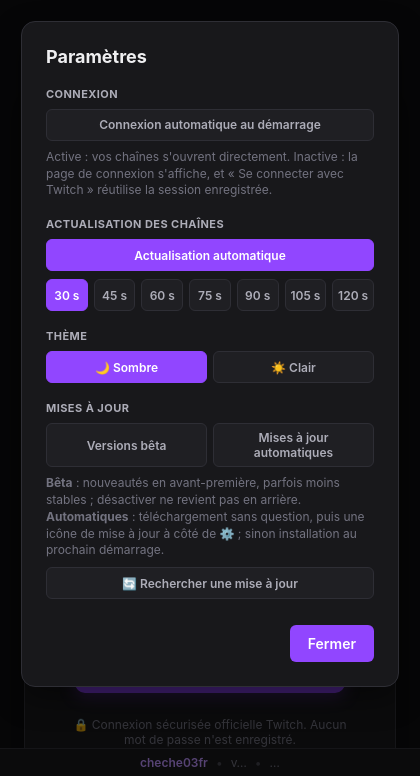
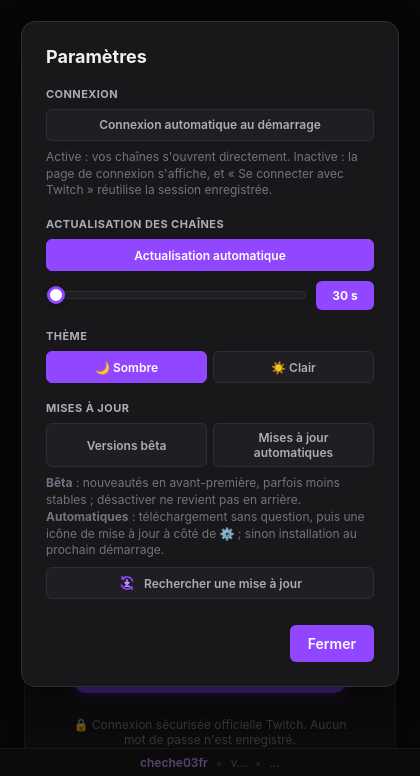
Before and after one commit to cheche03fr/twitch-mod-manager, an Electron app: page src/renderer/index.html in a window 420 px wide. Both pictures are taken after a click on the button "Paramètres". Shown: the part 68-844 px from the top of the page. Drawn offline with Linux system fonts and the light colour scheme; no server answers.

Commit message:
feat: écran de mise à jour avec le logo, curseur d'intervalle, logo sur la recherche
- Le logo de mise à jour tourne dans le sens inverse des aiguilles d'une montre
- Clic sur l'icône : même écran « Mise à jour en cours » qu'au démarrage
- Écran de mise à jour avec le logo qui tourne
- Curseur violet pour l'intervalle d'actualisation, valeur dans une pastille
- Logo sur « Rechercher une mise à jour » (tourne pendant la recherche)
- README à jour

```diff
--- a/src/renderer/index.html
+++ b/src/renderer/index.html
@@ -677,14 +677,9 @@
           <input type="checkbox" id="setting-refresh-enabled">
           <span>Actualisation automatique</span>
         </label>
-        <div class="settings-grid settings-grid-7" role="radiogroup" aria-label="Intervalle d'actualisation">
-          <label class="setting-btn"><input type="radio" name="setting-refresh" value="30"><span>30 s</span></label>
-          <label class="setting-btn"><input type="radio" name="setting-refresh" value="45"><span>45 s</span></label>
-          <label class="setting-btn"><input type="radio" name="setting-refresh" value="60"><span>60 s</span></label>
-          <label class="setting-btn"><input type="radio" name="setting-refresh" value="75"><span>75 s</span></label>
-          <label class="setting-btn"><input type="radio" name="setting-refresh" value="90"><span>90 s</span></label>
-          <label class="setting-btn"><input type="radio" name="setting-refresh" value="105"><span>105 s</span></label>
-          <label class="setting-btn"><input type="radio" name="setting-refresh" value="120"><span>120 s</span></label>
+        <div class="setting-slider">
+          <input type="range" id="setting-refresh" min="30" max="120" step="15" aria-label="Intervalle d'actualisation en secondes">
+          <output id="setting-refresh-value" for="setting-refresh" class="setting-slider-value">30 s</output>
         </div>
       </div>
 
@@ -709,7 +704,22 @@
           </label>
         </div>
         <p class="settings-hint"><strong>Bêta</strong> : nouveautés en avant-première, parfois moins stables ; désactiver ne revient pas en arrière. <strong>Automatiques</strong> : téléchargement sans question, puis une icône de mise à jour à côté de ⚙️ ; sinon installation au prochain démarrage.</p>
-        <button type="button" id="btn-check-updates" class="setting-btn setting-btn-action">🔄 Rechercher une mise à jour</button>
+        <button type="button" id="btn-check-updates" class="setting-btn setting-btn-action">
+          <svg class="update-icon" viewBox="0 0 24 24" width="18" height="18" fill="none" stroke-width="2" stroke-linecap="round" stroke-linejoin="round" aria-hidden="true">
+            <g class="update-icon-cycle">
+              <path d="M19.4 9.2A8 8 0 0 0 6 6.3"></path>
+              <path d="M5.4 3.4v3.4h3.4"></path>
+              <path d="M4.6 14.8A8 8 0 0 0 18 17.7"></path>
+              <path d="M18.6 20.6v-3.4h-3.4"></path>
+            </g>
+            <g class="update-icon-arrow">
+              <path d="M12 7.6v3.4"></path>
+              <path d="M9.4 11.2h5.2L12 14.2z"></path>
+              <path d="M9.2 16.4h5.6"></path>
+            </g>
+          </svg>
+          Rechercher une mise à jour
+        </button>
         <span id="update-check-status" class="settings-hint" role="status"></span>
       </div>
 
--- a/src/renderer/renderer.js
+++ b/src/renderer/renderer.js
@@ -62,8 +62,9 @@ const dom = {
   lastUpdateText: document.getElementById('last-update-text'),
   btnSettings: document.getElementById('btn-settings'),
   settingsDialog: document.getElementById('settings-dialog'),
-  settingRefreshChoices: document.querySelectorAll('input[name="setting-refresh"]'),
+  settingRefresh: document.getElementById('setting-refresh'),
   settingRefreshEnabled: document.getElementById('setting-refresh-enabled'),
+  settingRefreshValue: document.getElementById('setting-refresh-value'),
   loadingSpinner: document.getElementById('loading-spinner'),
   channelsGrid: document.getElementById('channels-grid'),
   emptyState: document.getElementById('empty-state'),
@@ -1932,10 +1933,15 @@ function setupSettings() {
 
   const showRefreshControls = () => {
     dom.settingRefreshEnabled.checked = state.settings.autoRefresh;
-    dom.settingRefreshChoices.forEach(radio => {
-      radio.checked = Number(radio.value) === state.settings.refreshSeconds;
-      radio.disabled = !state.settings.autoRefresh;
-    });
+    dom.settingRefresh.value = String(state.settings.refreshSeconds);
+    dom.settingRefresh.disabled = !state.settings.autoRefresh;
+    showRefreshValue(state.settings.refreshSeconds);
+  };
+  // Valeur affichée et partie violette du curseur
+  const showRefreshValue = (seconds) => {
+    const { min, max } = dom.settingRefresh;
+    dom.settingRefresh.style.setProperty('--pct', `${((seconds - min) / (max - min)) * 100}%`);
+    dom.settingRefreshValue.textContent = `${seconds} s`;
   };
   const applyRefresh = (changes) => {
     updateSettings(changes);
@@ -1951,9 +1957,9 @@ function setupSettings() {
   });
 
   dom.settingRefreshEnabled.addEventListener('change', (e) => applyRefresh({ autoRefresh: e.target.checked }));
-  dom.settingRefreshChoices.forEach(radio => {
-    radio.addEventListener('change', (e) => applyRefresh({ refreshSeconds: Number(e.target.value) }));
-  });
+  // Pendant le glissement : affichage seulement ; au relâchement : enregistrement
+  dom.settingRefresh.addEventListener('input', (e) => showRefreshValue(Number(e.target.value)));
+  dom.settingRefresh.addEventListener('change', (e) => applyRefresh({ refreshSeconds: Number(e.target.value) }));
 
   dom.settingsDialog.querySelectorAll('input[name="setting-theme"]').forEach(radio => {
     radio.addEventListener('change', (e) => {
@@ -2012,6 +2018,7 @@ function setupSettings() {
   const updateStatus = document.getElementById('update-check-status');
   btnCheckUpdates.addEventListener('click', async () => {
     btnCheckUpdates.disabled = true;
+    btnCheckUpdates.classList.add('is-checking'); // le logo tourne pendant la recherche
     updateStatus.textContent = 'Recherche en cours…';
     try {
       const res = await checkUpdates(true);
@@ -2028,6 +2035,7 @@ function setupSettings() {
       updateStatus.textContent = `Recherche impossible : ${err.message}`;
     } finally {
       btnCheckUpdates.disabled = false;
+      btnCheckUpdates.classList.remove('is-checking');
     }
   });
 }
--- a/src/renderer/styles.css
+++ b/src/renderer/styles.css
@@ -106,7 +106,46 @@
   grid-template-columns: repeat(2, 1fr);
   gap: 6px;
 }
-.settings-grid-7 { grid-template-columns: repeat(7, 1fr); }
+/* Curseur d'intervalle : piste violette jusqu'au pouce, valeur dans une pastille violette */
+.setting-slider { display: flex; align-items: center; gap: 10px; }
+.setting-slider input[type="range"] {
+  flex: 1;
+  height: 32px;
+  -webkit-appearance: none;
+  appearance: none;
+  background: transparent;
+  cursor: pointer;
+}
+.setting-slider input[type="range"]::-webkit-slider-runnable-track {
+  height: 8px;
+  border-radius: 4px;
+  border: 1px solid var(--border-color);
+  background: linear-gradient(to right, var(--twitch-purple) var(--pct, 0%), var(--bg-tertiary) var(--pct, 0%));
+}
+.setting-slider input[type="range"]::-webkit-slider-thumb {
+  -webkit-appearance: none;
+  width: 18px;
+  height: 18px;
+  margin-top: -6px;
+  border-radius: 50%;
+  background: #fff;
+  border: 3px solid var(--twitch-purple);
+  box-shadow: 0 1px 4px rgba(0, 0, 0, 0.4);
+}
+.setting-slider input[type="range"]:focus-visible { outline: 2px solid var(--twitch-purple-light); outline-offset: 2px; border-radius: 4px; }
+.setting-slider input[type="range"]:disabled { opacity: 0.4; cursor: not-allowed; }
+.setting-slider-value {
+  min-width: 58px;
+  padding: 7px 8px;
+  border-radius: var(--radius-sm);
+  background: var(--twitch-purple);
+  color: #fff;
+  font-size: 12px;
+  font-weight: 700;
+  text-align: center;
+}
+.setting-slider:has(input:disabled) .setting-slider-value { background: var(--bg-tertiary); color: var(--text-muted); }
+.setting-btn-action { gap: 8px; }
 .setting-btn {
   position: relative;
   display: flex;
@@ -2073,12 +2112,13 @@ body.is-panel-dragging, body.is-panel-dragging .widget-header { cursor: grabbing
   box-shadow: 0 0 0 2px var(--bg-secondary);
 }
 .btn-install-update.is-installing { animation: none; cursor: wait; }
-.btn-install-update.is-installing .update-icon-cycle { animation: update-spin 1.2s linear infinite; }
+.btn-install-update.is-installing .update-icon-cycle,
+.is-checking .update-icon-cycle { animation: update-spin 1.2s linear infinite; }
 .btn-install-update.is-installing .update-badge { display: none; }
 @keyframes update-pulse { 70% { box-shadow: 0 0 0 8px rgba(145, 70, 255, 0); } 100% { box-shadow: 0 0 0 0 rgba(145, 70, 255, 0); } }
-@keyframes update-spin { to { transform: rotate(360deg); } }
+@keyframes update-spin { to { transform: rotate(-360deg); } } /* sens inverse des aiguilles d'une montre */
 @media (prefers-reduced-motion: reduce) {
-  .btn-install-update, .btn-install-update.is-installing .update-icon-cycle { animation: none; }
+  .btn-install-update, .btn-install-update.is-installing .update-icon-cycle, .is-checking .update-icon-cycle { animation: none; }
 }
 
 /* Connexion automatique / onglet de chaîne : pas de page de connexion pendant la vérification de la session */
```
Also changed, not shown: src/updater.js (+17 -4 lines), README.md.
